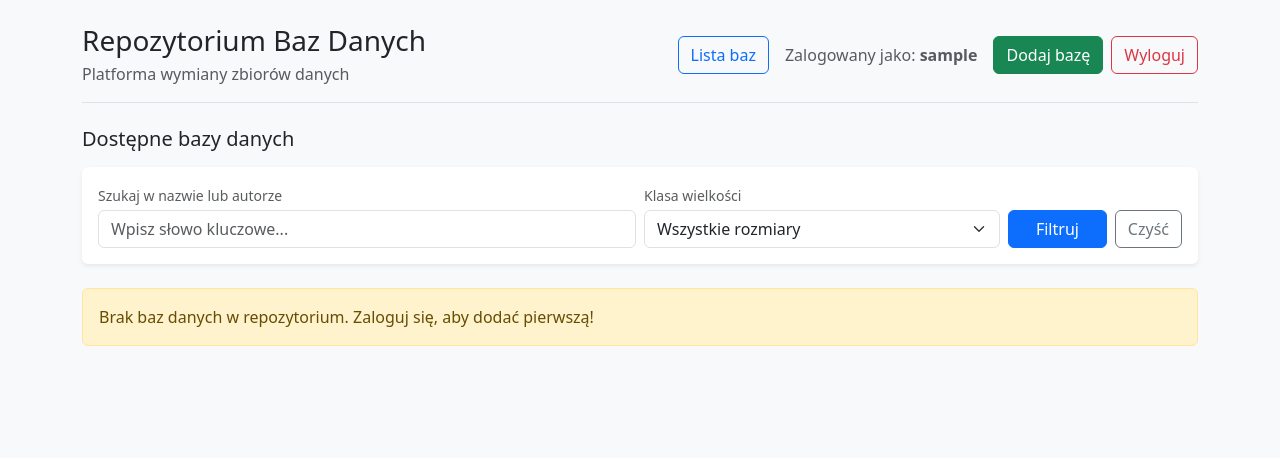
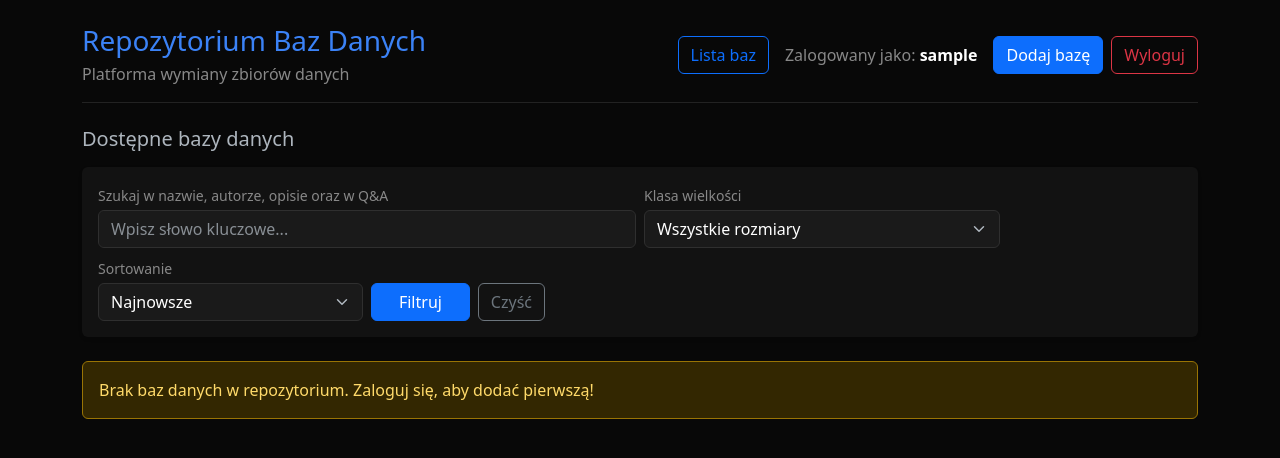
Before and after one commit to TheDarkRex/web-apps-datasets, a Django app: page / in a window 1280 px wide. Shown: the top 458 px of the page. Run offline with Django 5.2, Linux system fonts and the light colour scheme; the visitor is signed in with stand-in values (Sample User, id 1); data that the repository does not hold is empty; style sheets or scripts are compiled from the project's sources; some libraries are stand-ins or nearby versions.

Commit message:
completed all the necessary requirements for the project

```diff
--- a/core/urls.py
+++ b/core/urls.py
@@ -16,9 +16,14 @@ Including another URLconf
 """
 from django.contrib import admin
 from django.urls import path, include
+from django.conf import settings
+from django.conf.urls.static import static
 
 urlpatterns = [
     path('admin/', admin.site.urls),
     path('', include('datasets.urls')),
     path('accounts/', include('django.contrib.auth.urls')),
 ]
+
+if settings.DEBUG:
+    urlpatterns += static(settings.MEDIA_URL, document_root=settings.MEDIA_ROOT)
--- a/datasets/templates/datasets/_answer_form.html
+++ b/datasets/templates/datasets/_answer_form.html
@@ -1,4 +1,4 @@
-{% if user.is_authenticated %}
+{% if request.user == dataset.owner %}
     <div class="ms-4 mt-2">
         <form method="post" action="{% url 'datasets:add_answer' query.pk %}">
             {% csrf_token %}
--- a/datasets/templates/datasets/_dataset_info.html
+++ b/datasets/templates/datasets/_dataset_info.html
@@ -5,6 +5,8 @@
 
             {% if request.user == dataset.owner %}
             <div class="d-flex gap-2">
+                <a href="{% url 'datasets:schema_update' dataset.pk %}" class="btn btn-info btn-sm text-white">Schemat</a>
+
                 <a href="{% url 'datasets:update' dataset.pk %}" class="btn btn-warning btn-sm">Edytuj zbiór</a>
                 <a href="{% url 'datasets:delete' dataset.pk %}" class="btn btn-danger btn-sm">Usuń</a>
             </div>
@@ -16,7 +18,7 @@
         <div class="mb-4 d-flex gap-2 flex-wrap">
             <span class="badge bg-primary">Tematyka: {{ dataset.topic }}</span>
             <span class="badge bg-secondary">Rozmiar: {{ dataset.get_size_class_display }}</span>
-            <span class="badge bg-info text-dark">Liczba tabel: {{ dataset.table_count }}</span>
+            <span class="badge bg-info text-black">Liczba tabel: {{ dataset.table_count }}</span>
         </div>
 
         <h5 class="h6 border-bottom pb-2">Opis</h5>
@@ -28,7 +30,7 @@
             </a>
         </div>
     </div>
-    <div class="card-footer bg-light text-muted small">
+    <div class="card-footer text-muted small">
         Dodano: {{ dataset.created_at|date:"d.m.Y, H:i" }} przez {{ dataset.owner.username }}
     </div>
 </div>
--- a/datasets/templates/datasets/_dataset_qa.html
+++ b/datasets/templates/datasets/_dataset_qa.html
@@ -1,5 +1,5 @@
 <div class="card shadow-sm mb-4">
-    <div class="card-header bg-white">
+    <div class="card-header">
         <h5 class="h6 mb-0 mt-1">Zapytania i odpowiedzi</h5>
     </div>
     <div class="card-body">
--- a/datasets/templates/datasets/_dataset_schema.html
+++ b/datasets/templates/datasets/_dataset_schema.html
@@ -1,12 +1,12 @@
 <div class="card shadow-sm">
-    <div class="card-header bg-white">
+    <div class="card-header">
         <h5 class="h6 mb-0 mt-1">Schemat bazy danych</h5>
     </div>
     <div class="card-body">
         {% if dataset.schema %}
-            {% if dataset.schema.illustration %}
+            {% if dataset.schema.image %}
                 <div class="mb-3">
-                    <img src="{{ dataset.schema.illustration.url }}" alt="Schemat {{ dataset.name }}" class="img-fluid rounded border">
+                    <img src="{{ dataset.schema.image.url }}" alt="Schemat {{ dataset.name }}" class="img-fluid rounded border">
                 </div>
             {% endif %}
 
--- a/datasets/templates/datasets/_search_form.html
+++ b/datasets/templates/datasets/_search_form.html
@@ -1,8 +1,14 @@
-<form method="GET" action="{% url 'datasets:list' %}" class="card shadow-sm mb-4 border-0 bg-white">
+<form method="GET" action="{% url 'datasets:list' %}" class="card shadow-sm mb-4 border-0">
     <div class="card-body row g-2 align-items-end">
 
         <div class="col-md-6">
-            <label for="searchQuery" class="form-label text-muted small mb-1">Szukaj w nazwie lub autorze</label>
+            <label for="searchQuery" class="form-label text-muted small mb-1">
+                {% if user.is_authenticated %}
+                    Szukaj w nazwie, autorze, opisie oraz w Q&A
+                {% else %}
+                    Szukaj w nazwie lub autorze
+                {% endif %}
+            </label>
             <input type="text" class="form-control" id="searchQuery" name="q" value="{{ current_query }}" placeholder="Wpisz słowo kluczowe...">
         </div>
 
@@ -16,6 +22,15 @@
             </select>
         </div>
 
+        <div class="col-md-3">
+            <label for="sortOrder" class="form-label text-muted small mb-1">Sortowanie</label>
+            <select class="form-select" id="sortOrder" name="sort">
+                <option value="-created_at" {% if request.GET.sort == "-created_at" %}selected{% endif %}>Najnowsze</option>
+                <option value="name" {% if request.GET.sort == "name" %}selected{% endif %}>Nazwa (A-Z)</option>
+                <option value="-name" {% if request.GET.sort == "-name" %}selected{% endif %}>Nazwa (Z-A)</option>
+            </select>
+        </div>
+
         <div class="col-md-2 d-flex gap-2">
             <button type="submit" class="btn btn-primary w-100">Filtruj</button>
             <a href="{% url 'datasets:list' %}" class="btn btn-outline-secondary">Czyść</a>
--- a/datasets/templates/datasets/answer_confirm_delete.html
+++ b/datasets/templates/datasets/answer_confirm_delete.html
@@ -6,7 +6,7 @@
             <div class="card-body p-4 text-center">
                 <h2 class="h4 mb-3 text-danger">Usuń odpowiedź</h2>
                 <p>Czy na pewno chcesz usunąć swoją odpowiedź:</p>
-                <blockquote class="blockquote border bg-light p-3 small text-start">"{{ object.content }}"</blockquote>
+                <blockquote class="blockquote border p-3 small text-start">"{{ object.content }}"</blockquote>
 
                 <form method="post" class="mt-4">
                     {% csrf_token %}
--- a/datasets/templates/datasets/base.html
+++ b/datasets/templates/datasets/base.html
@@ -1,25 +1,27 @@
+{% load sass_tags %}
 <!DOCTYPE html>
-<html lang="pl">
+<html lang="pl" data-bs-theme="dark">
 <head>
     <meta charset="UTF-8">
     <meta name="viewport" content="width=device-width, initial-scale=1.0">
     <title>Repozytorium Baz Danych</title>
     <link href="https://cdn.jsdelivr.net/npm/bootstrap@5.3.0/dist/css/bootstrap.min.css" rel="stylesheet">
+    <link href="{% sass_src 'scss/theme.scss' %}" rel="stylesheet" type="text/css" />
 </head>
-<body class="bg-light">
+<body>
 
 <div class="container py-4">
     <header class="d-flex justify-content-between align-items-center mb-4 border-bottom pb-3">
         <div>
-            <h1 class="h3 mb-1">Repozytorium Baz Danych</h1>
+            <h1 class="h3 mb-1 text-primary">Repozytorium Baz Danych</h1>
             <p class="text-muted mb-0">Platforma wymiany zbiorów danych</p>
         </div>
         <nav class="d-flex align-items-center">
             <a href="{% url 'datasets:list' %}" class="btn btn-outline-primary me-3">Lista baz</a>
 
             {% if user.is_authenticated %}
-                <span class="text-muted me-3">Zalogowany jako: <strong>{{ user.username }}</strong></span>
-                <a href="{% url 'datasets:create' %}" class="btn btn-success me-2">Dodaj bazę</a>
+                <span class="text-muted me-3">Zalogowany jako: <strong class="text-white">{{ user.username }}</strong></span>
+                <a href="{% url 'datasets:create' %}" class="btn btn-primary me-2">Dodaj bazę</a>
 
                 <form method="post" action="{% url 'logout' %}" class="m-0 p-0">
                     {% csrf_token %}
--- a/datasets/templates/datasets/dataset_list.html
+++ b/datasets/templates/datasets/dataset_list.html
@@ -26,7 +26,7 @@
                         Dodano: {{ dataset.created_at|date:"d.m.Y, H:i" }}
                     </p>
                 </div>
-                <div class="card-footer bg-white border-top-0 text-end">
+                <div class="card-footer border-top-0 text-end">
                     <a href="{% url 'datasets:detail' dataset.pk %}" class="btn btn-sm btn-primary">
                         Szczegóły
                     </a>
--- a/datasets/templates/datasets/query_confirm_delete.html
+++ b/datasets/templates/datasets/query_confirm_delete.html
@@ -6,7 +6,7 @@
             <div class="card-body p-4 text-center">
                 <h2 class="h4 mb-3 text-danger">Usuń zapytanie</h2>
                 <p>Czy na pewno chcesz trwale usunąć swoje zapytanie:</p>
-                <blockquote class="blockquote border bg-light p-3 small text-start">"{{ object.content }}"</blockquote>
+                <blockquote class="blockquote border p-3 small text-start">"{{ object.content }}"</blockquote>
                 <p class="text-muted small mt-3">Ta operacja usunie również wszystkie odpowiedzi przypisane do tego zapytania.</p>
 
                 <form method="post" class="mt-4">
--- a/datasets/urls.py
+++ b/datasets/urls.py
@@ -14,4 +14,5 @@ urlpatterns = [
     path('<int:dataset_pk>/query/', views.QueryCreateView.as_view(), name='add_query'),
     path('query/<int:pk>/delete/', views.QueryDeleteView.as_view(), name='delete_query'),
     path('answer/<int:pk>/delete/', views.AnswerDeleteView.as_view(), name='delete_answer'),
+    path('<int:dataset_pk>/schemat/', views.SchemaUpdateView.as_view(), name='schema_update'),
 ]
--- a/datasets/views.py
+++ b/datasets/views.py
@@ -1,11 +1,11 @@
 from django.views.generic import ListView, DetailView, CreateView,  UpdateView, DeleteView
 from django.contrib.auth.mixins import LoginRequiredMixin, UserPassesTestMixin
-from django.contrib.auth.forms import UserCreationForm
 from django.urls import reverse_lazy, reverse
-from .models import Dataset, Query, Answer
-from .forms import DatasetForm, QueryForm, AnswerForm
+from .models import Dataset, Query, Answer, DatasetSchema
+from .forms import DatasetForm, QueryForm, AnswerForm, CustomUserCreationForm, SchemaForm
 from django.db.models import Q
-from django.shortcuts import get_object_or_404, redirect
+from django.shortcuts import get_object_or_404
+from django.db import transaction
 
 
 class DatasetListView(ListView):
@@ -14,15 +14,28 @@ class DatasetListView(ListView):
     context_object_name = 'datasets'
 
     def get_queryset(self):
-        queryset = Dataset.objects.all().order_by('-created_at')
+        sort_param = self.request.GET.get('sort', '-created_at')
+
+        if sort_param not in ['name', '-name', '-created_at']:
+            sort_param = '-created_at'
+
+        queryset = Dataset.objects.all().order_by(sort_param)
 
         query = self.request.GET.get('q')
         size_filter = self.request.GET.get('size')
 
         if query:
-            queryset = queryset.filter(
-                Q(name__icontains=query) | Q(author__icontains=query)
-            )
+            search_conditions = Q(name__icontains=query) | Q(author__icontains=query)
+
+            if self.request.user.is_authenticated:
+                advanced_conditions = (
+                    Q(description__icontains=query) |
+                    Q(queries__content__icontains=query) |
+                    Q(queries__answers__content__icontains=query)
+                )
+                search_conditions = search_conditions | advanced_conditions
+
+            queryset = queryset.filter(search_conditions).distinct()
 
         if size_filter:
             queryset = queryset.filter(size_class=size_filter)
@@ -70,6 +83,12 @@ class DatasetUpdateView(LoginRequiredMixin, UserPassesTestMixin, UpdateView):
     def get_success_url(self):
         return reverse_lazy('datasets:detail', kwargs={'pk': self.object.pk})
 
+    @transaction.atomic
+    def post(self, request, *args, **kwargs):
+        Dataset.objects.select_for_update().get(pk=self.kwargs['pk'])
+
+        return super().post(request, *args, **kwargs)
+
 
 class DatasetDeleteView(LoginRequiredMixin, UserPassesTestMixin, DeleteView):
     model = Dataset
@@ -108,7 +127,7 @@ class AnswerCreateView(LoginRequiredMixin, CreateView):
         return reverse('datasets:detail', kwargs={'pk': self.object.query.dataset.pk})
 
 class SignUpView(CreateView):
-    form_class = UserCreationForm
+    form_class = CustomUserCreationForm
     template_name = 'registration/signup.html'
     success_url = reverse_lazy('login')
 
@@ -132,3 +151,20 @@ class AnswerDeleteView(LoginRequiredMixin, UserPassesTestMixin, DeleteView):
 
     def get_success_url(self):
         return reverse_lazy('datasets:detail', kwargs={'pk': self.object.query.dataset.pk})
+
+class SchemaUpdateView(LoginRequiredMixin, UserPassesTestMixin, UpdateView):
+    model = DatasetSchema
+    form_class = SchemaForm
+    template_name = 'datasets/schema_form.html'
+
+    def test_func(self):
+        dataset = get_object_or_404(Dataset, pk=self.kwargs['dataset_pk'])
+        return dataset.owner == self.request.user
+
+    def get_object(self, queryset=None):
+        dataset = get_object_or_404(Dataset, pk=self.kwargs['dataset_pk'])
+        schema, created = DatasetSchema.objects.get_or_create(dataset=dataset)
+        return schema
+
+    def get_success_url(self):
+        return reverse_lazy('datasets:detail', kwargs={'pk': self.kwargs['dataset_pk']})
--- /dev/null
+++ b/static/scss/theme.scss
@@ -0,0 +1,52 @@
+$bg-dark: #080808;
+$card-bg: #121212;
+$card-header-bg: #0a0a0a;
+$border-color: #222222;
+$text-muted: #888888;
+$primary-blue: #0d6efd;
+$primary-blue-hover: #3b82f6;
+$input-bg: #1a1a1a;
+$input-focus-bg: #222222;
+
+body {
+    background-color: $bg-dark !important;
+}
+
+.card, .modal-content {
+    background-color: $card-bg !important;
+    border-color: $border-color !important;
+}
+
+.card-header, .card-footer {
+    background-color: $card-header-bg !important;
+    border-color: $border-color !important;
+}
+
+.border-bottom, .border-top, .border-start, .border-end, .border {
+    border-color: $border-color !important;
+}
+
+.text-muted {
+    color: $text-muted !important;
+}
+
+.btn-primary {
+    background-color: $primary-blue;
+    border-color: $primary-blue;
+}
+
+.text-primary {
+    color: $primary-blue-hover !important;
+}
+
+.form-control, .form-select {
+    background-color: $input-bg !important;
+    border-color: lighten($border-color, 5%) !important;
+    color: #ffffff !important;
+
+    &:focus {
+        background-color: $input-focus-bg !important;
+        border-color: $primary-blue !important;
+        box-shadow: 0 0 0 0.25rem rgba($primary-blue, 0.25) !important;
+    }
+}
```
Also changed, not shown: core/settings.py (+10 -2 lines), datasets/forms.py (+28 -1 lines), datasets/templates/datasets/schema_form.html (added, +43 -0 lines), datasets/models.py (line endings or trailing spaces).
